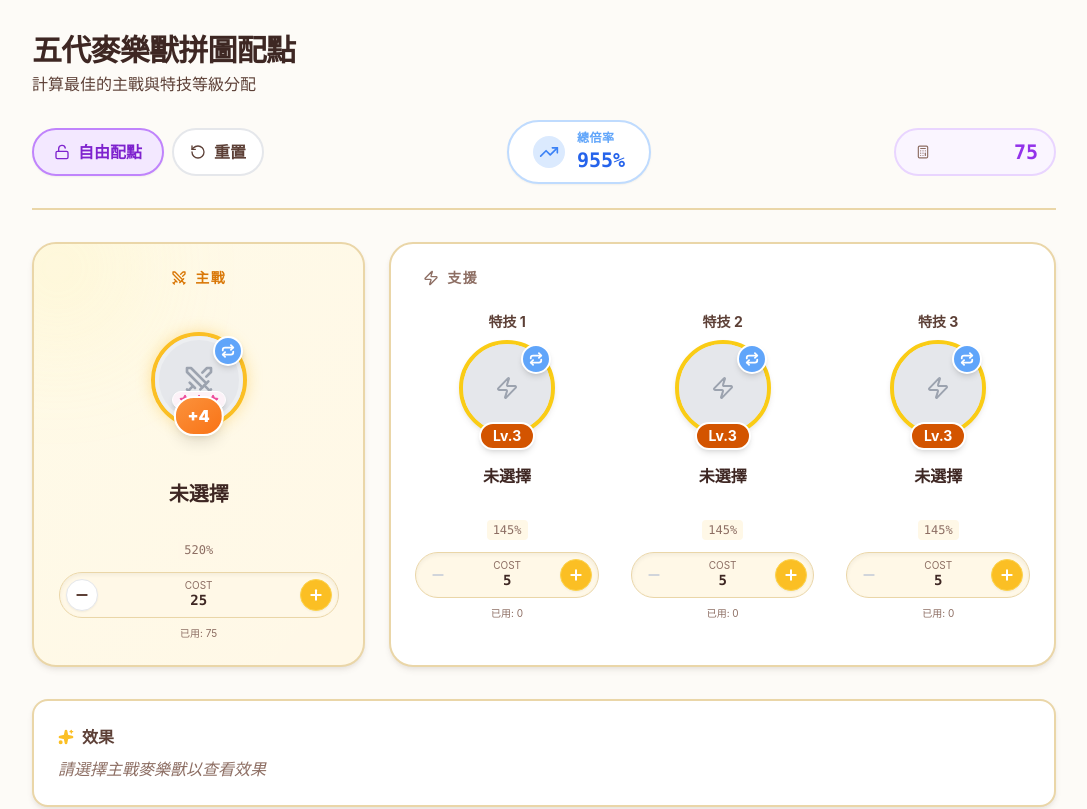
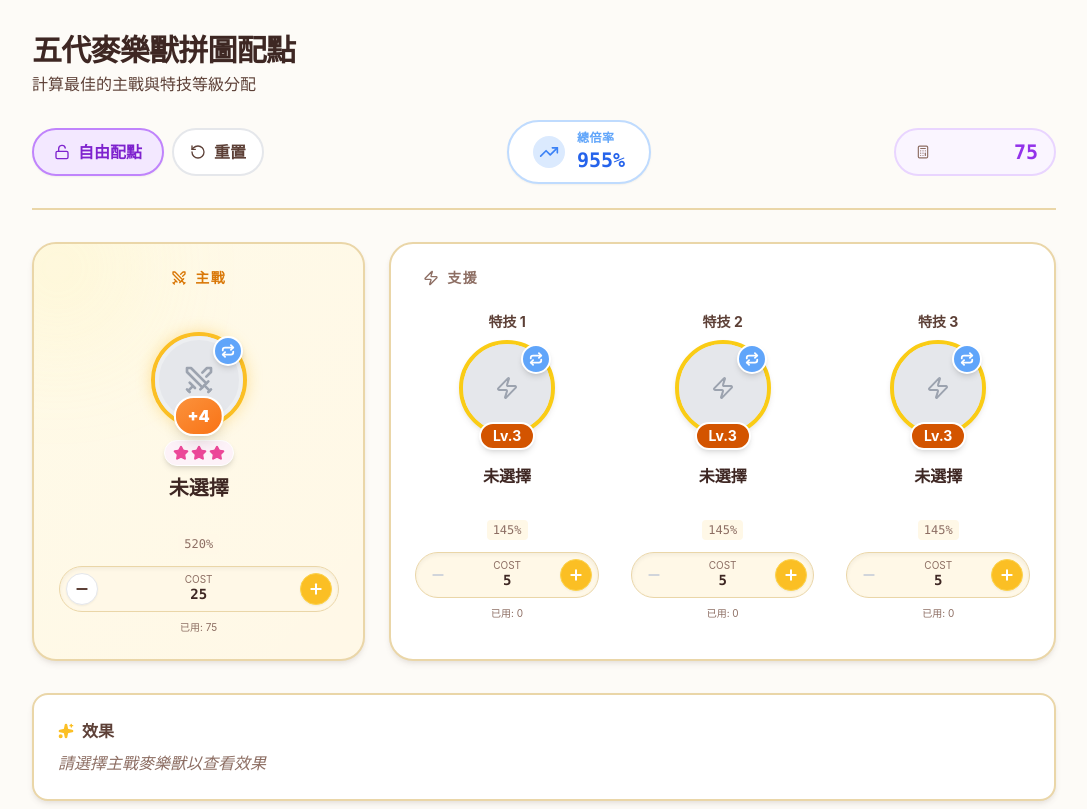
Before and after one commit to tw092669-ctrl/26cm, a React (Vite) app: page / in a window 1280 px wide. Shown: the top 809 px of the page, without its empty margins (96-1183 px from the left). Built offline with nearby package versions, Linux system fonts and the light colour scheme.

Commit message:
調整星星位置

```diff
--- a/components/StatControl.tsx
+++ b/components/StatControl.tsx
@@ -109,11 +109,19 @@ export const StatControl: React.FC<StatControlProps> = ({
             <Repeat className="w-3 h-3 lg:w-3.5 lg:h-3.5" strokeWidth={3} />
         </button>
 
-        {/* Level Badge - Stars for main, text for skills */}
-        <div className={`absolute ${isMain && mainBonus ? 'bottom-5 lg:bottom-7' : 'bottom-0'} left-1/2 transform -translate-x-1/2 translate-y-1/2 z-20 flex flex-col items-center w-full`}>
-           {isMain ? (
-               // Stars for Main Battle
-               <div className="flex flex-col gap-0.5">
+        {/* Level Badge for Skills only (positioned absolutely) */}
+        {!isMain && (
+          <div className="absolute bottom-0 left-1/2 transform -translate-x-1/2 translate-y-1/2 z-20 flex flex-col items-center w-full">
+            <div className="bg-rank-badge text-white font-bold text-[10px] lg:text-sm px-2 lg:px-3 py-0.5 rounded-full border lg:border-2 border-white shadow-md min-w-[2.5rem] lg:min-w-[3.5rem] text-center">
+              {badgeText}
+            </div>
+          </div>
+        )}
+      </div>
+
+      {/* Stars for Main Battle - Between avatar and name */}
+      {isMain && (
+        <div className="flex justify-center mb-1 lg:mb-2">
           {(() => {
             const levelNum = parseInt(badgeText.match(/\d+/)?.[0] || '0');
             const rankType = badgeText.includes('金') ? 'gold' : badgeText.includes('紅') ? 'red' : 'eternal';
@@ -128,25 +136,18 @@ export const StatControl: React.FC<StatControlProps> = ({
               eternal: 'bg-purple-50'
             };
             return (
-                     <div className={`flex gap-0.5 px-1.5 py-0.5 rounded-full ${bgColors[rankType]} border border-white shadow-md`}>
+              <div className={`flex gap-0.5 px-2 py-1 rounded-full ${bgColors[rankType]} border border-white shadow-md`}>
                 {[...Array(levelNum)].map((_, i) => (
-                         <Star key={i} className={`w-2.5 h-2.5 lg:w-3 lg:h-3 ${starColors[rankType]} fill-current`} />
+                  <Star key={i} className={`w-3 h-3 lg:w-4 lg:h-4 ${starColors[rankType]} fill-current`} />
                 ))}
               </div>
             );
           })()}
         </div>
-           ) : (
-               // Pill shape for Skills
-               <div className="bg-rank-badge text-white font-bold text-[10px] lg:text-sm px-2 lg:px-3 py-0.5 rounded-full border lg:border-2 border-white shadow-md min-w-[2.5rem] lg:min-w-[3.5rem] text-center">
-                   {badgeText}
-               </div>
       )}
-        </div>
-      </div>
 
-      {/* Spacer for badge overflow - Extra space when mainBonus is present */}
-      <div className={`${isMain && mainBonus ? 'h-8 lg:h-10' : isMain ? 'h-4 lg:h-6' : 'h-3 lg:h-4'}`}></div>
+      {/* Spacer for badge overflow - Only for skills */}
+      {!isMain && <div className="h-3 lg:h-4"></div>}
 
       {/* Character Name & Bonuses */}
       <div className="text-center mb-1 lg:mb-2 w-full">
```
Lines whose indentation alone changed are shown as unchanged.
